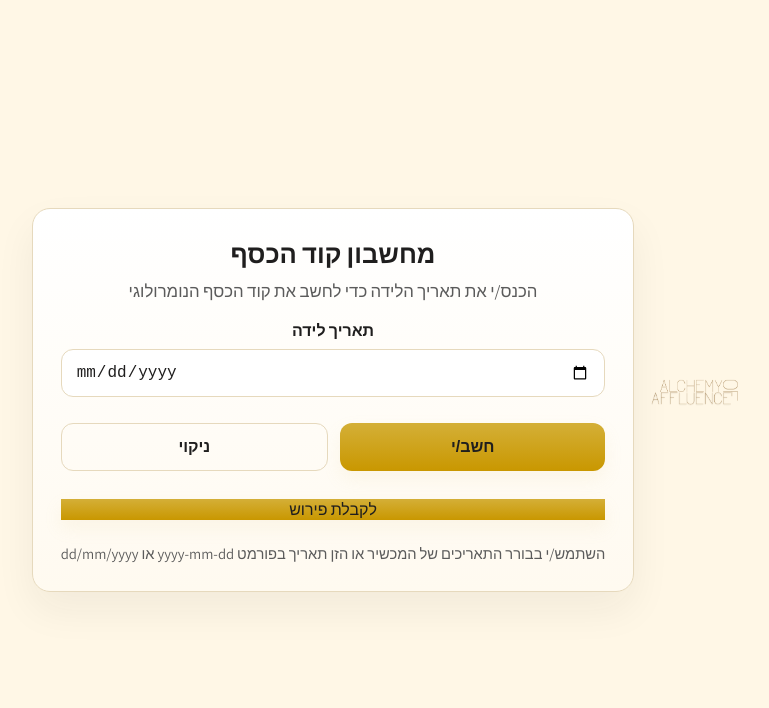
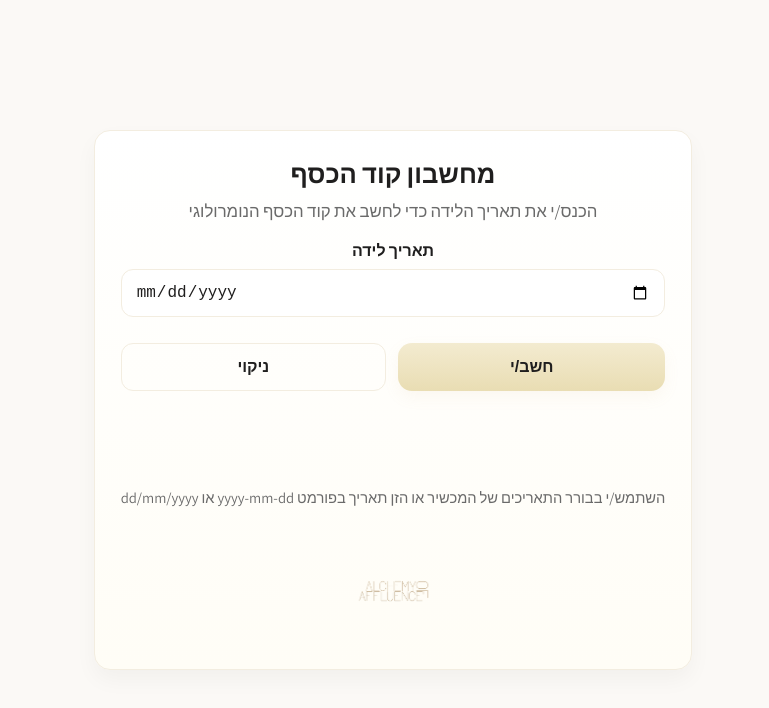
Before and after one commit to abyk4329/moneycode, a plain HTML site: page index.html in a window 1280 px wide. Shown: the whole page, without its empty margins (247-1016 px from the left). Drawn offline with Linux system fonts and the light colour scheme.

Commit message:
Add files via upload

```diff
--- a/index.html
+++ b/index.html
@@ -18,15 +18,15 @@
 		<meta property="og:locale" content="he_IL">
 	<style>
 					:root{
-					/* colors matched to LOGO (gold palette) */
-					--bg:#FFF7E6; /* warm background */
-					--gold:#D4AF37; /* primary gold */
-					--gold-deep:#C99700; /* deep gold */
-					--fire:#E8871E; /* fire accent */
+						/* very light stone + soft gold pastel */
+						--bg:#FBF9F6; /* warm stone background */
+						--gold:#F3EBD0; /* very soft gold */
+						--gold-deep:#E9DDB3; /* deeper soft gold */
+						--fire:#F5D9B2; /* gentle accent */
 						--text:#1F1E1E; /* charcoal */
-					--border:#E6D9BD; /* subtle borders */
-					--muted:#5b5b5b;
-					--card-radius:18px;
+						--border:#F3EDE0; /* subtle borders */
+						--muted:#6a6a6a;
+						--card-radius:16px;
 						--touch-min:48px;
 					}
 
@@ -36,8 +36,9 @@
 
 		main{min-height:100svh;display:flex;align-items:center;justify-content:center;padding:calc(20px + env(safe-area-inset-top)) calc(20px + env(safe-area-inset-right)) calc(20px + env(safe-area-inset-bottom)) calc(20px + env(safe-area-inset-left));}
 
-		.card{position:relative;overflow:visible;width:100%;max-width:800px;background:linear-gradient(180deg,#ffffff, #fffaf0);border-radius:var(--card-radius);box-shadow:0 18px 40px rgba(31,30,30,0.06);padding:28px;border:1px solid var(--border);-webkit-tap-highlight-color:transparent;text-align:center}
-		.header-logo{display:block;margin:0 auto 16px;width:120px;height:120px}
+		.card{position:relative;overflow:visible;width:100%;max-width:800px;background:linear-gradient(180deg,#ffffff,#fffdf6);border-radius:var(--card-radius);box-shadow:0 10px 22px rgba(31,30,30,0.04);padding:26px;border:1px solid var(--border);-webkit-tap-highlight-color:transparent;text-align:center}
+		.header-logo{display:none}
+		.logo-bottom{display:block;margin:18px auto 4px;width:96px;height:auto;opacity:0.95}
 		.card > .inner{position:relative;z-index:1}
 		.inner{display:grid;grid-template-columns:1fr;gap:18px}
 		h1{margin:0;font-size:clamp(1.2rem,3.8vw,1.6rem);text-align:center}
@@ -48,15 +49,21 @@
 
 		.controls{display:flex;gap:12px;margin-top:8px;justify-content:center}
 		button{flex:1;padding:14px;border-radius:12px;border:0;font-weight:700;font-size:1rem;cursor:pointer;touch-action:manipulation;-webkit-tap-highlight-color:transparent;min-height:calc(var(--touch-min));}
-		.btn-primary{background:linear-gradient(180deg,var(--gold),var(--gold-deep));color:var(--text);box-shadow:0 8px 18px rgba(224,196,128,0.12);transition:transform .12s ease,box-shadow .12s ease}
-		.btn-primary:hover,.btn-primary:focus{background:linear-gradient(180deg,var(--fire),var(--gold-deep));outline:3px solid rgba(224,179,128,0.12);transform:translateY(-2px)}
+		.btn-primary{background:linear-gradient(180deg,var(--gold),var(--gold-deep));color:var(--text);box-shadow:0 6px 16px rgba(201,171,110,0.08);transition:transform .12s ease,box-shadow .12s ease;border-radius:14px;padding:12px 16px}
+		.btn-primary:hover,.btn-primary:focus{background:linear-gradient(180deg,var(--fire),var(--gold-deep));outline:0;transform:translateY(-2px);box-shadow:0 10px 24px rgba(233,167,70,0.08)}
 		.btn-ghost{background:transparent;border:1px solid var(--border);color:var(--text)}
 		.btn-ghost:hover,.btn-ghost:focus{background:rgba(224,179,128,0.06);border-color:var(--fire)}
 
 		.btn-pay{background:linear-gradient(180deg,#fff3e0,#ffe6c9);color:var(--text);border:1px solid rgba(224,179,128,0.8)}
 		.btn-pay:hover{background:linear-gradient(180deg,var(--fire),var(--gold-deep))}
-
-		.result{margin-top:8px;padding:14px;border-radius:12px;background:linear-gradient(180deg,rgba(212,175,55,0.08),rgba(201,151,0,0.04));text-align:center;font-weight:700}
+		.result{margin-top:10px;padding:14px;border-radius:12px;background:linear-gradient(180deg,rgba(243,235,208,0.6),rgba(233,221,179,0.35));text-align:center;font-weight:700;color:var(--text);transition:opacity .32s cubic-bezier(.2,.9,.2,1),transform .36s cubic-bezier(.16,.84,.24,1);opacity:0;transform:translateY(8px);}
+		.result.visible{opacity:1;transform:translateY(0)}
+		/* pay button reveal animation */
+		#paylink{opacity:0;transform:translateY(6px);transition:opacity .34s ease,transform .34s ease}
+		#paylink.show{opacity:1;transform:translateY(0)}
+		/* subtle logo motion */
+		.logo-bottom{transition:transform .5s ease,opacity .5s ease;opacity:.95}
+		.logo-bottom:hover{transform:translateY(-3px) scale(1.02);opacity:1}
 		.error-banner{display:none;padding:12px;border-radius:12px;background:#fff3e6;border:1px solid rgba(232,135,30,0.12);color:var(--text);font-weight:700;text-align:center}
 		.meta{margin-top:6px;color:var(--muted);font-size:0.92rem;text-align:center}
 		.interpretations{margin-top:12px;text-align:right}
@@ -112,7 +119,6 @@
 </head>
 <body>
 		<main>
-			<img src="LOGO1.png" alt="לוגו" class="header-logo">
 			<section class="card" aria-labelledby="title">
 				<div class="inner">
 
@@ -152,8 +158,8 @@
 								<dt>9</dt><dd>אוניברסליות, סיום, חמלה.</dd>
 							</dl>
 						</div>
-
 				<div class="meta">השתמש/י בבורר התאריכים של המכשיר או הזן תאריך בפורמט yyyy-mm-dd או dd/mm/yyyy</div>
+				<img src="LOGO1.png" alt="לוגו" class="logo-bottom" aria-hidden="true">
 			</div>
 		</section>
 	</main>
@@ -226,7 +232,8 @@
 			showOutput(daySum, monthReduced, yearReduced, total);
 			// reveal pay button under the result after successful calculation
 			const payBtn = document.getElementById('paylink');
-			payBtn.style.display = 'inline-block';
+			payBtn.style.display = 'block';
+			payBtn.setAttribute('aria-hidden','false');
 		});
 
 		clearBtn.addEventListener('click', ()=>{ dob.value = ''; out.style.display = 'none'; clearError(); dob.focus(); });
@@ -247,6 +254,7 @@
 			const params = new URLSearchParams(window.location.search);
 				if(params.get('paid') === '1'){
 					document.getElementById('interpretations').style.display = 'block';
+					document.getElementById('interpretations').setAttribute('aria-hidden','false');
 				}
 	</script>
 		<script>
```
Lines whose indentation alone changed are shown as unchanged.
